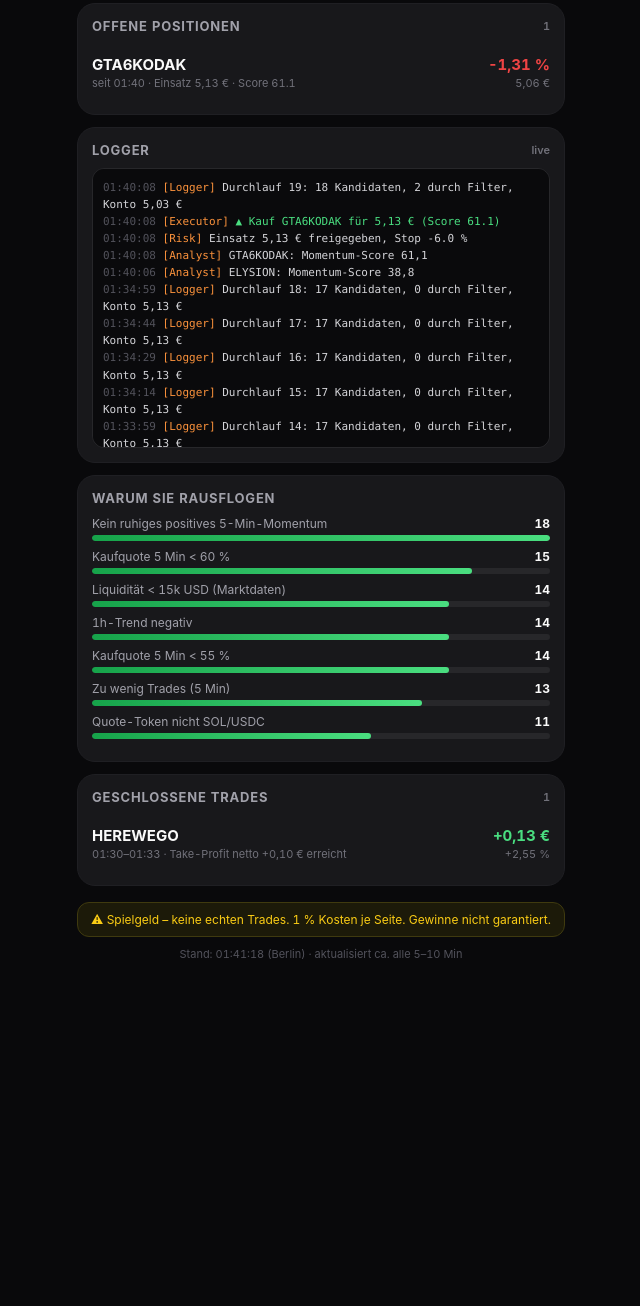
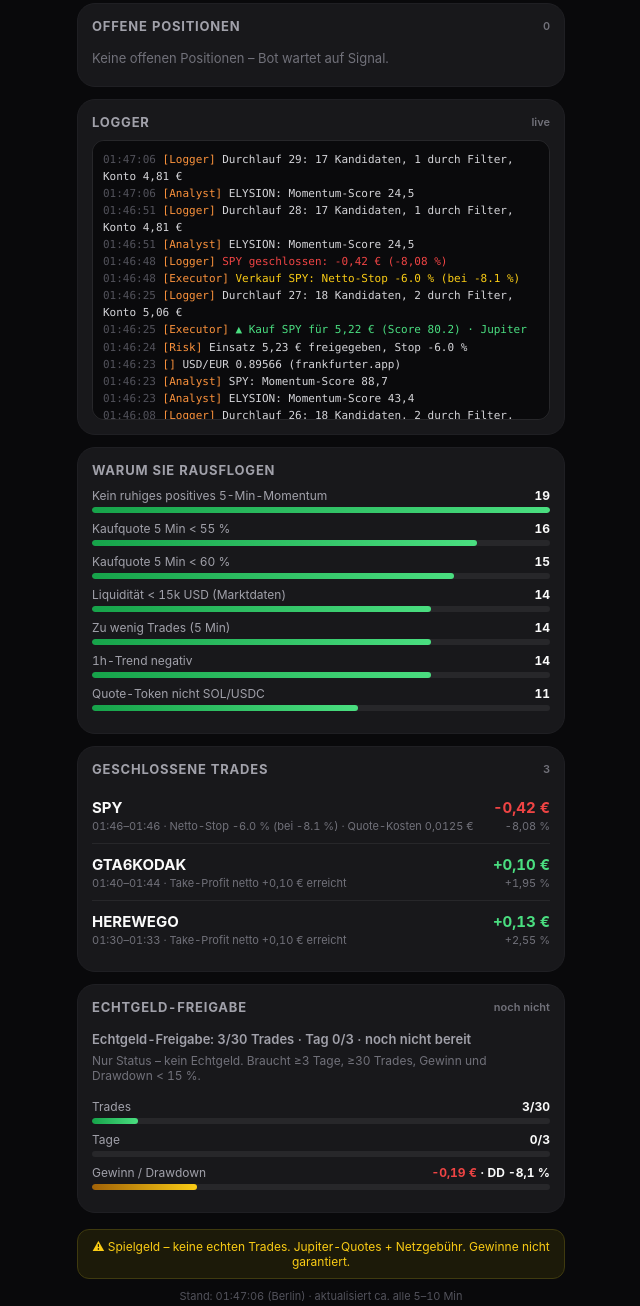
Before and after one commit to tim871199-eng/grokbot-trading, a plain HTML site: page index.html in a window 1280 px wide. Shown: the part 883-2189 px from the top of the page, without its empty margins (319-959 px from the left). Before the commit the page ends 1868 px from the top, so only its background shows below. Drawn offline with Linux system fonts and the light colour scheme.

Commit message:
EUR paper snapshot 09.11 01:47:20 CET

```diff
--- a/data.json
+++ b/data.json
@@ -1,26 +1,26 @@
 {
  "currency": "EUR",
- "rules": "Spielgeld 5 € · +0,10 € Take-Profit netto · Stop -6 %",
- "pricing_model": "USD price returns applied to EUR paper equity; FX risk not modeled",
- "as_of": "09.11.2026, 01:41:20",
- "data_time": "2026-11-09T01:41:18+01:00",
- "as_of_iso": "2026-11-09T01:41:20+01:00",
+ "rules": "Spielgeld 5 € · Jupiter-Fills · +0,10 € Take-Profit netto · Stop -6 %",
+ "pricing_model": "Jupiter ExactIn quotes (SOL↔token) + network fee; EUR via live SOL/USD×USD/EUR",
+ "as_of": "09.11.2026, 01:47:20",
+ "data_time": "2026-11-09T01:47:06+01:00",
+ "as_of_iso": "2026-11-09T01:47:20+01:00",
  "bot_running": true,
- "last_cycle": "01:40",
+ "last_cycle": "01:47",
  "start": 5.0,
- "equity": 5.06,
- "cash": 0.0,
- "pnl": 0.06,
- "pnl_pct": 1.2,
- "multiplier": 1.012,
- "pairs_scanned": 41,
- "evaluations": 356,
- "cycles": 19,
- "trades_opened": 2,
- "closed_count": 1,
- "wins": 1,
- "win_rate": 100,
- "realized_pnl": 0.13,
+ "equity": 4.81,
+ "cash": 4.81,
+ "pnl": -0.19,
+ "pnl_pct": -3.89,
+ "multiplier": 0.961,
+ "pairs_scanned": 42,
+ "evaluations": 530,
+ "cycles": 29,
+ "trades_opened": 3,
+ "closed_count": 3,
+ "wins": 2,
+ "win_rate": 67,
+ "realized_pnl": -0.19,
  "curve": [
   {
    "t": "2026-11-09T01:27:53+01:00",
@@ -143,23 +143,82 @@
    "equity": 5.03
   },
   {
-   "t": "2026-11-09T01:41:20+01:00",
-   "label": "01:41",
+   "t": "2026-11-09T01:44:35+01:00",
+   "label": "01:44",
+   "equity": 5.23
+  },
+  {
+   "t": "2026-11-09T01:44:39+01:00",
+   "label": "01:44",
+   "equity": 5.23
+  },
+  {
+   "t": "2026-11-09T01:44:53+01:00",
+   "label": "01:44",
+   "equity": 5.23
+  },
+  {
+   "t": "2026-11-09T01:45:08+01:00",
+   "label": "01:45",
+   "equity": 5.23
+  },
+  {
+   "t": "2026-11-09T01:45:23+01:00",
+   "label": "01:45",
+   "equity": 5.23
+  },
+  {
+   "t": "2026-11-09T01:45:38+01:00",
+   "label": "01:45",
+   "equity": 5.23
+  },
+  {
+   "t": "2026-11-09T01:45:45+01:00",
+   "label": "01:45",
+   "equity": 5.23
+  },
+  {
+   "t": "2026-11-09T01:45:50+01:00",
+   "label": "01:45",
+   "equity": 5.23
+  },
+  {
+   "t": "2026-11-09T01:45:53+01:00",
+   "label": "01:45",
+   "equity": 5.23
+  },
+  {
+   "t": "2026-11-09T01:46:08+01:00",
+   "label": "01:46",
+   "equity": 5.23
+  },
+  {
+   "t": "2026-11-09T01:46:25+01:00",
+   "label": "01:46",
    "equity": 5.06
+  },
+  {
+   "t": "2026-11-09T01:46:48+01:00",
+   "label": "01:46",
+   "equity": 4.81
+  },
+  {
+   "t": "2026-11-09T01:46:51+01:00",
+   "label": "01:46",
+   "equity": 4.81
+  },
+  {
+   "t": "2026-11-09T01:47:06+01:00",
+   "label": "01:47",
+   "equity": 4.81
+  },
+  {
+   "t": "2026-11-09T01:47:20+01:00",
+   "label": "01:47",
+   "equity": 4.81
   }
  ],
- "open_positions": [
-  {
-   "symbol": "GTA6KODAK",
-   "opened": "01:40",
-   "cost": 5.13,
-   "value": 5.06,
-   "pct": -1.31,
-   "tp1_done": false,
-   "score": 61.1,
-   "url": "https://dexscreener.com/solana/bkaagfumhqvgxa3bqzyabmibsmvietuiapu95prauhx7"
-  }
- ],
+ "open_positions": [],
  "closed_trades": [
   {
    "symbol": "HEREWEGO",
@@ -170,13 +229,48 @@
    "pnl": 0.13,
    "pnl_pct": 2.55,
    "reason": "Take-Profit netto +0,10 € erreicht",
-   "url": "https://dexscreener.com/solana/67bwjnjsjbdpp3kpi6gdeevk25qgrprwfttmqe4wszir"
+   "url": "https://dexscreener.com/solana/67bwjnjsjbdpp3kpi6gdeevk25qgrprwfttmqe4wszir",
+   "fill_model": "legacy",
+   "quote_cost_eur": null,
+   "old_1pct_cost_eur": null
+  },
+  {
+   "symbol": "GTA6KODAK",
+   "opened": "01:40",
+   "closed": "01:44",
+   "cost": 5.13,
+   "proceeds": 5.23,
+   "pnl": 0.1,
+   "pnl_pct": 1.95,
+   "reason": "Take-Profit netto +0,10 € erreicht",
+   "url": "https://dexscreener.com/solana/bkaagfumhqvgxa3bqzyabmibsmvietuiapu95prauhx7",
+   "fill_model": "legacy",
+   "quote_cost_eur": null,
+   "old_1pct_cost_eur": null
+  },
+  {
+   "symbol": "SPY",
+   "opened": "01:46",
+   "closed": "01:46",
+   "cost": 5.22,
+   "proceeds": 4.8,
+   "pnl": -0.42,
+   "pnl_pct": -8.08,
+   "reason": "Netto-Stop -6.0 % (bei -8.1 %)",
+   "url": "https://dexscreener.com/solana/avrkw7vlwjawhg8pr7mvx4vqtvqgma3aq8jkzajxpgvl",
+   "fill_model": "jupiter",
+   "quote_cost_eur": 0.0125,
+   "old_1pct_cost_eur": 0.1044
   }
  ],
  "rejections": [
   {
    "reason": "Kein ruhiges positives 5-Min-Momentum",
-   "count": 18
+   "count": 19
+  },
+  {
+   "reason": "Kaufquote 5 Min < 55 %",
+   "count": 16
   },
   {
    "reason": "Kaufquote 5 Min < 60 %",
@@ -187,16 +281,12 @@
    "count": 14
   },
   {
-   "reason": "1h-Trend negativ",
+   "reason": "Zu wenig Trades (5 Min)",
    "count": 14
   },
   {
-   "reason": "Kaufquote 5 Min < 55 %",
+   "reason": "1h-Trend negativ",
    "count": 14
-  },
-  {
-   "reason": "Zu wenig Trades (5 Min)",
-   "count": 13
   },
   {
    "reason": "Quote-Token nicht SOL/USDC",
@@ -208,7 +298,7 @@
   },
   {
    "reason": "Volumen 1h < 10k USD (Marktdaten)",
-   "count": 10
+   "count": 11
   },
   {
    "reason": "Kein Preis",
@@ -224,7 +314,7 @@
   },
   {
    "reason": "Überhitzt (5 Min > +25 %)",
-   "count": 2
+   "count": 3
   },
   {
    "reason": "Kein Solana-Paar gefunden",
@@ -245,107 +335,107 @@
  ],
  "log": [
   {
-   "time": "01:33:18",
+   "time": "01:46:08",
+   "agent": "Analyst",
+   "text": "SPY: Momentum-Score 88,7",
+   "status": "Analyse",
+   "tone": "neutral"
+  },
+  {
+   "time": "01:46:08",
+   "agent": "Risk",
+   "text": "ENTRY_STALE",
+   "status": "ENTRY_STALE",
+   "tone": "neutral"
+  },
+  {
+   "time": "01:46:08",
    "agent": "Logger",
-   "text": "Durchlauf 11: 18 Kandidaten, 0 durch Filter, Konto 5,13 €",
+   "text": "Durchlauf 26: 18 Kandidaten, 2 durch Filter, Konto 5,23 €",
    "status": "Durchlauf",
    "tone": "neutral"
   },
   {
-   "time": "01:33:32",
+   "time": "01:46:23",
+   "agent": "Analyst",
+   "text": "ELYSION: Momentum-Score 43,4",
+   "status": "Analyse",
+   "tone": "neutral"
+  },
+  {
+   "time": "01:46:23",
+   "agent": "Analyst",
+   "text": "SPY: Momentum-Score 88,7",
+   "status": "Analyse",
+   "tone": "neutral"
+  },
+  {
+   "time": "01:46:23",
+   "agent": "",
+   "text": "USD/EUR 0.89566 (frankfurter.app)",
+   "status": "FX",
+   "tone": "neutral"
+  },
+  {
+   "time": "01:46:24",
+   "agent": "Risk",
+   "text": "Einsatz 5,23 € freigegeben, Stop -6.0 %",
+   "status": "Freigabe",
+   "tone": "accent"
+  },
+  {
+   "time": "01:46:25",
+   "agent": "Executor",
+   "text": "Kauf SPY für 5,22 € (Score 80.2) · Jupiter",
+   "status": "Kauf",
+   "tone": "success"
+  },
+  {
+   "time": "01:46:25",
    "agent": "Logger",
-   "text": "Durchlauf 12: 17 Kandidaten, 0 durch Filter, Konto 5,13 €",
+   "text": "Durchlauf 27: 18 Kandidaten, 2 durch Filter, Konto 5,06 €",
    "status": "Durchlauf",
    "tone": "neutral"
   },
   {
-   "time": "01:33:36",
+   "time": "01:46:48",
+   "agent": "Executor",
+   "text": "Verkauf SPY: Netto-Stop -6.0 % (bei -8.1 %)",
+   "status": "Verkauf",
+   "tone": "warning"
+  },
+  {
+   "time": "01:46:48",
    "agent": "Logger",
-   "text": "Bot angehalten, Konto 5,13 €",
-   "status": "Stopp",
+   "text": "SPY geschlossen: -0,42 € (-8,08 %)",
+   "status": "Verlust",
+   "tone": "danger"
+  },
+  {
+   "time": "01:46:51",
+   "agent": "Analyst",
+   "text": "ELYSION: Momentum-Score 24,5",
+   "status": "Analyse",
    "tone": "neutral"
   },
   {
-   "time": "01:33:41",
+   "time": "01:46:51",
    "agent": "Logger",
-   "text": "Bot gestartet (Spielgeld), Konto 5,13 €",
-   "status": "Start",
-   "tone": "accent"
-  },
-  {
-   "time": "01:33:44",
-   "agent": "Logger",
-   "text": "Durchlauf 13: 17 Kandidaten, 0 durch Filter, Konto 5,13 €",
+   "text": "Durchlauf 28: 17 Kandidaten, 1 durch Filter, Konto 4,81 €",
    "status": "Durchlauf",
    "tone": "neutral"
   },
   {
-   "time": "01:33:59",
-   "agent": "Logger",
-   "text": "Durchlauf 14: 17 Kandidaten, 0 durch Filter, Konto 5,13 €",
-   "status": "Durchlauf",
-   "tone": "neutral"
-  },
-  {
-   "time": "01:34:14",
-   "agent": "Logger",
-   "text": "Durchlauf 15: 17 Kandidaten, 0 durch Filter, Konto 5,13 €",
-   "status": "Durchlauf",
-   "tone": "neutral"
-  },
-  {
-   "time": "01:34:29",
-   "agent": "Logger",
-   "text": "Durchlauf 16: 17 Kandidaten, 0 durch Filter, Konto 5,13 €",
-   "status": "Durchlauf",
-   "tone": "neutral"
-  },
-  {
-   "time": "01:34:44",
-   "agent": "Logger",
-   "text": "Durchlauf 17: 17 Kandidaten, 0 durch Filter, Konto 5,13 €",
-   "status": "Durchlauf",
-   "tone": "neutral"
-  },
-  {
-   "time": "01:34:59",
-   "agent": "Logger",
-   "text": "Durchlauf 18: 17 Kandidaten, 0 durch Filter, Konto 5,13 €",
-   "status": "Durchlauf",
-   "tone": "neutral"
-  },
-  {
-   "time": "01:40:06",
+   "time": "01:47:06",
    "agent": "Analyst",
-   "text": "ELYSION: Momentum-Score 38,8",
+   "text": "ELYSION: Momentum-Score 24,5",
    "status": "Analyse",
    "tone": "neutral"
   },
   {
-   "time": "01:40:08",
-   "agent": "Analyst",
-   "text": "GTA6KODAK: Momentum-Score 61,1",
-   "status": "Analyse",
-   "tone": "neutral"
-  },
-  {
-   "time": "01:40:08",
-   "agent": "Risk",
-   "text": "Einsatz 5,13 € freigegeben, Stop -6.0 %",
-   "status": "Freigabe",
-   "tone": "accent"
-  },
-  {
-   "time": "01:40:08",
-   "agent": "Executor",
-   "text": "Kauf GTA6KODAK für 5,13 € (Score 61.1)",
-   "status": "Kauf",
-   "tone": "success"
-  },
-  {
-   "time": "01:40:08",
+   "time": "01:47:06",
    "agent": "Logger",
-   "text": "Durchlauf 19: 18 Kandidaten, 2 durch Filter, Konto 5,03 €",
+   "text": "Durchlauf 29: 17 Kandidaten, 1 durch Filter, Konto 4,81 €",
    "status": "Durchlauf",
    "tone": "neutral"
   }
@@ -354,52 +444,76 @@
   {
    "agent": "Scout",
    "task": "Sucht neue Solana-Coins (DexScreener)",
-   "action": "Letzter Durchlauf 01:40: 1 neue, 18 Kandidaten",
-   "metric": "41 Paare gescannt"
+   "action": "Letzter Durchlauf 01:47: 0 neue, 17 Kandidaten",
+   "metric": "42 Paare gescannt"
   },
   {
    "agent": "Filter",
-   "task": "Prüft Liquidität, Volumen, Alter, Holder",
-   "action": "Zuletzt abgelehnt: forg (Kaufquote 5 Min < 55 %)",
+   "task": "Liquidität, RugCheck, Jupiter-Verkaufstest",
+   "action": "Zuletzt abgelehnt: forg (Volumen 1h < 10k USD (Marktdaten))",
    "metric": "41 Tokens aussortiert"
   },
   {
    "agent": "Analyst",
-   "task": "Bewertet Momentum (Score ab 60)",
-   "action": "Zuletzt GTA6KODAK: Score 61,1",
-   "metric": "9 Analysen"
+   "task": "Bewertet Momentum (Score ab 50)",
+   "action": "Zuletzt ELYSION: Score 24,5",
+   "metric": "21 Analysen"
   },
   {
    "agent": "Executor",
-   "task": "Kauft und verkauft (simuliert)",
-   "action": "Zuletzt gekauft: GTA6KODAK 01:40",
-   "metric": "2 Käufe, 1 Verkäufe"
+   "task": "Jupiter-Quotes (simuliert, kein Wallet)",
+   "action": "Zuletzt verkauft: SPY 01:46",
+   "metric": "3 Käufe, 3 Verkäufe"
   },
   {
    "agent": "Risk",
-   "task": "1 Position, voller Einsatz, Netto-Stop −6 %",
-   "action": "Überwacht 1 offene Position(en)",
-   "metric": "2 Trades freigegeben"
+   "task": "1 Position, Quote-TP +0,10 €, Stop −6 %",
+   "action": "Überwacht 0 offene Position(en)",
+   "metric": "3 Trades freigegeben"
   },
   {
    "agent": "Logger",
    "task": "Protokolliert jede Entscheidung",
-   "action": "Letzter Eintrag 01:40",
-   "metric": "384 Einträge, 19 Durchläufe"
+   "action": "Letzter Eintrag 01:47",
+   "metric": "579 Einträge, 29 Durchläufe"
   }
  ],
+ "readiness": {
+  "days_running": 0.01,
+  "days_needed": 3,
+  "trades_closed": 3,
+  "trades_needed": 30,
+  "win_rate": 66.7,
+  "net_pnl_eur": -0.19,
+  "max_drawdown_pct": -8.07,
+  "max_drawdown_limit_pct": -15.0,
+  "ready_for_real": false,
+  "label_de": "Echtgeld-Freigabe: 3/30 Trades · Tag 0/3 · noch nicht bereit",
+  "checks": {
+   "days": false,
+   "trades": false,
+   "profit": false,
+   "drawdown": true
+  }
+ },
  "ticker": [
+  {
+   "symbol": "ELYSION",
+   "m5": 2.7,
+   "h1": 18.16,
+   "score": 24.5
+  },
+  {
+   "symbol": "SPY",
+   "m5": 21.92,
+   "h1": 136,
+   "score": 88.7
+  },
   {
    "symbol": "GTA6KODAK",
    "m5": 13.45,
    "h1": 44.83,
    "score": 61.1
-  },
-  {
-   "symbol": "ELYSION",
-   "m5": 9.17,
-   "h1": 14.84,
-   "score": 38.8
   },
   {
    "symbol": "HEREWEGO",
@@ -408,5 +522,5 @@
    "score": 61.2
   }
  ],
- "server_time": 1794184880
+ "server_time": 1794185240
 }
--- a/index.html
+++ b/index.html
@@ -71,7 +71,7 @@ a{color:inherit;text-decoration:none}
 <div class="ticker"><div class="tr" id="ticker"></div></div>
 <div class="hero">
   <div class="title"><h1>Grok Bot</h1><span class="live" id="live"><span class="dot"></span><span id="livetxt">Live</span></span></div>
-  <div class="subt">Spielgeld 5 € · +0,10 € Take-Profit · Stop -6 %</div>
+  <div class="subt">Spielgeld 5 € · Jupiter-Fills · +0,10 € TP · Stop -6 %</div>
   <div class="eq" id="eq">— €</div>
   <div class="pnl"><span id="pnl">—</span><span class="pill" id="mult">1.00×</span><span class="mut" style="font-weight:500;font-size:12px" id="start">Start 5,00 €</span></div>
 </div>
@@ -88,7 +88,13 @@ a{color:inherit;text-decoration:none}
 <div class="card"><h2>Logger<span class="cnt">live</span></h2><div class="console" id="log"></div></div>
 <div class="card"><h2>Warum sie rausflogen</h2><div id="rej"></div></div>
 <div class="card"><h2>Geschlossene Trades<span class="cnt" id="ccnt"></span></h2><div id="closed"></div></div>
-<div class="note">⚠︎ Spielgeld – keine echten Trades. 1 % Kosten je Seite. Gewinne nicht garantiert.</div>
+<div class="card" id="readyCard"><h2>Echtgeld-Freigabe<span class="cnt" id="readyCnt">Status</span></h2>
+<div id="readyBody" class="empty">Lade…</div>
+<div class="bar" style="margin-top:10px"><div class="l">Trades<b id="readyTr">0/30</b></div><div class="bg"><div class="fg" id="readyTrBar" style="width:0%"></div></div></div>
+<div class="bar"><div class="l">Tage<b id="readyDy">0/3</b></div><div class="bg"><div class="fg" id="readyDyBar" style="width:0%"></div></div></div>
+<div class="bar"><div class="l">Gewinn / Drawdown<b id="readyPn">–</b></div><div class="bg"><div class="fg" id="readyPnBar" style="width:0%;background:linear-gradient(90deg,#a16207,#facc15)"></div></div></div>
+</div>
+<div class="note">⚠︎ Spielgeld – keine echten Trades. Jupiter-Quotes + Netzgebühr. Gewinne nicht garantiert.</div>
 <div class="foot" id="foot">verbinde…</div>
 <div class="toast" id="toast"></div>
 <script>
@@ -130,9 +136,29 @@ function render(d){
  const rj=(d.rejections||[]).slice(0,7),mx=Math.max(1,...rj.map(r=>r.count));
  $("rej").innerHTML=rj.length?rj.map(r=>`<div class="bar"><div class="l">${esc(r.reason)}<b>${r.count}</b></div><div class="bg"><div class="fg" style="width:${(r.count/mx*100).toFixed(0)}%"></div></div></div>`).join(""):`<div class="empty">Noch nichts aussortiert.</div>`;
  const ct=(d.closed_trades||[]).slice().reverse();$("ccnt").textContent=ct.length;
- $("closed").innerHTML=ct.length?ct.map(t=>`<div class="pos"><div><div class="s">${esc(t.symbol)}</div><div class="m">${esc(t.opened)}–${esc(t.closed)} · ${esc(t.reason)}</div></div><div class="rt"><b class="${cls(t.pnl)}">${sg(t.pnl)} €</b><div class="m ${cls(t.pnl_pct)}">${sg(t.pnl_pct)} %</div></div></div>`).join(""):`<div class="empty">Noch keine geschlossenen Trades.</div>`;
+ $("closed").innerHTML=ct.length?ct.map(t=>{const qc=t.quote_cost_eur!=null?` · Quote-Kosten ${eur(t.quote_cost_eur,4)}`:"";return `<div class="pos"><div><div class="s">${esc(t.symbol)}</div><div class="m">${esc(t.opened)}–${esc(t.closed)} · ${esc(t.reason)}${qc}</div></div><div class="rt"><b class="${cls(t.pnl)}">${sg(t.pnl)} €</b><div class="m ${cls(t.pnl_pct)}">${sg(t.pnl_pct)} %</div></div></div>`}).join(""):`<div class="empty">Noch keine geschlossenen Trades.</div>`;
  const tk=d.ticker||[];const th=tk.map(t=>{const v=t.h1??t.m5;return `<span><b>${esc(t.symbol)}</b><span class="${cls(v)}">${v==null?"–":sg(v)+"%"}</span></span>`}).join("");
  if(th&&th!==lastTicker){lastTicker=th;$("ticker").innerHTML=th+th;}
+
+ // Readiness card
+ const rd=d.readiness||null;
+ if(rd){
+  const ok=!!rd.ready_for_real;
+  $("readyCnt").textContent=ok?"bereit":"noch nicht";
+  $("readyCnt").style.color=ok?"var(--gl)":"var(--mut)";
+  $("readyBody").innerHTML=`<div style="font-size:13px;font-weight:600;color:${ok?"var(--gl)":"var(--sub)"}">${esc(rd.label_de)}</div>
+   <div class="m" style="margin-top:6px;font-size:12px;color:var(--mut)">Nur Status – kein Echtgeld. Braucht ≥3 Tage, ≥30 Trades, Gewinn und Drawdown &lt; 15 %.</div>`;
+  const trPct=Math.min(100,(rd.trades_closed/rd.trades_needed)*100);
+  const dyPct=Math.min(100,(rd.days_running/rd.days_needed)*100);
+  $("readyTr").textContent=`${rd.trades_closed}/${rd.trades_needed}`;
+  $("readyTrBar").style.width=trPct.toFixed(0)+"%";
+  $("readyDy").textContent=`${Math.min(rd.days_running,rd.days_needed).toLocaleString("de-DE",{maximumFractionDigits:1})}/${rd.days_needed}`;
+  $("readyDyBar").style.width=dyPct.toFixed(0)+"%";
+  const pnl=rd.net_pnl_eur, dd=rd.max_drawdown_pct;
+  $("readyPn").innerHTML=`<span class="${cls(pnl)}">${sg(pnl)} €</span> · DD ${Number(dd).toLocaleString("de-DE",{maximumFractionDigits:1})} %`;
+  $("readyPnBar").style.width=Math.min(100, Math.max(0, (pnl>0?50:0) + Math.max(0,15+dd)/15*50)).toFixed(0)+"%";
+  $("readyPnBar").style.background=ok?"linear-gradient(90deg,#16a34a,#4ade80)":"linear-gradient(90deg,#a16207,#facc15)";
+ }
  $("foot").textContent="Stand: "+new Intl.DateTimeFormat("de-DE",{timeZone:"Europe/Berlin",hour:"2-digit",minute:"2-digit",second:"2-digit"}).format(new Date(d.data_time||d.as_of_iso))+" (Berlin) · aktualisiert ca. alle 5–10 Min";
  // Toasts
  const now={open:new Set(op.map(p=>p.symbol+"|"+p.opened)),closed:new Set((d.closed_trades||[]).map(t=>t.symbol+"|"+t.closed))};
```
